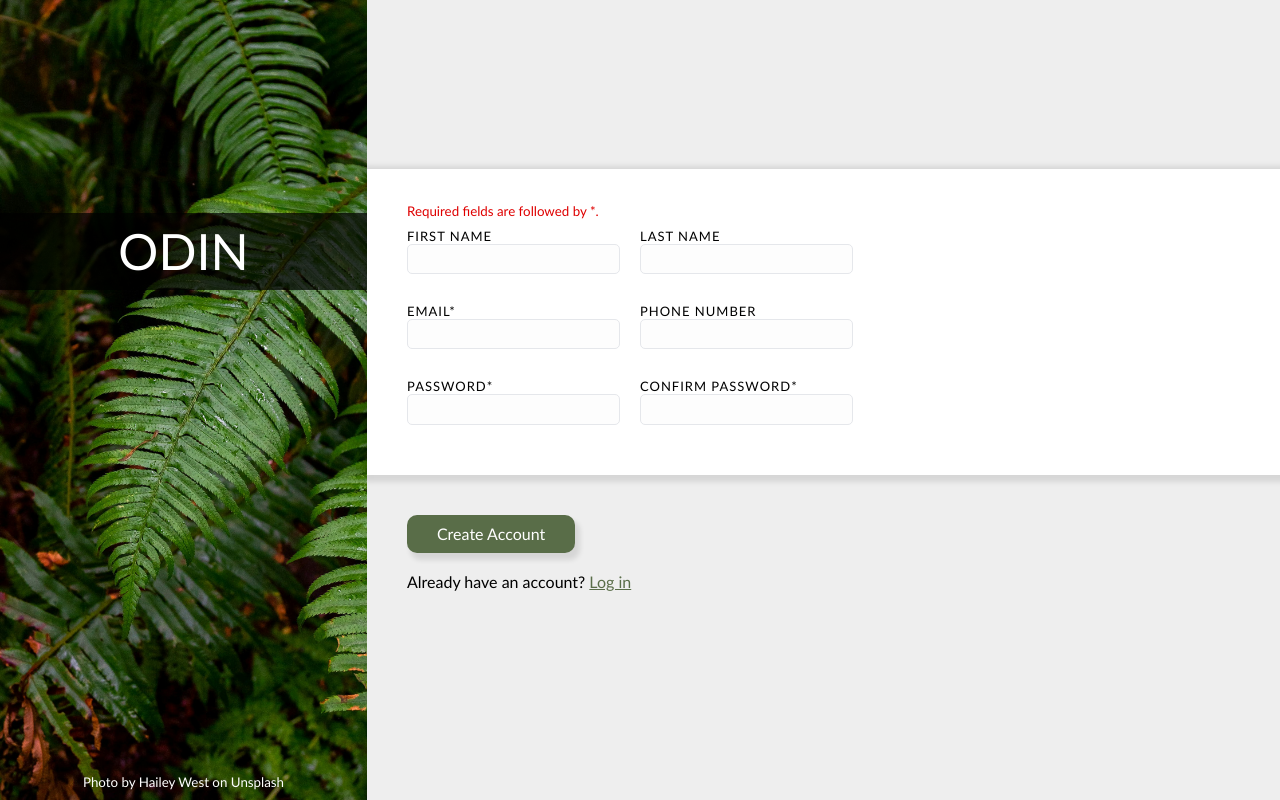
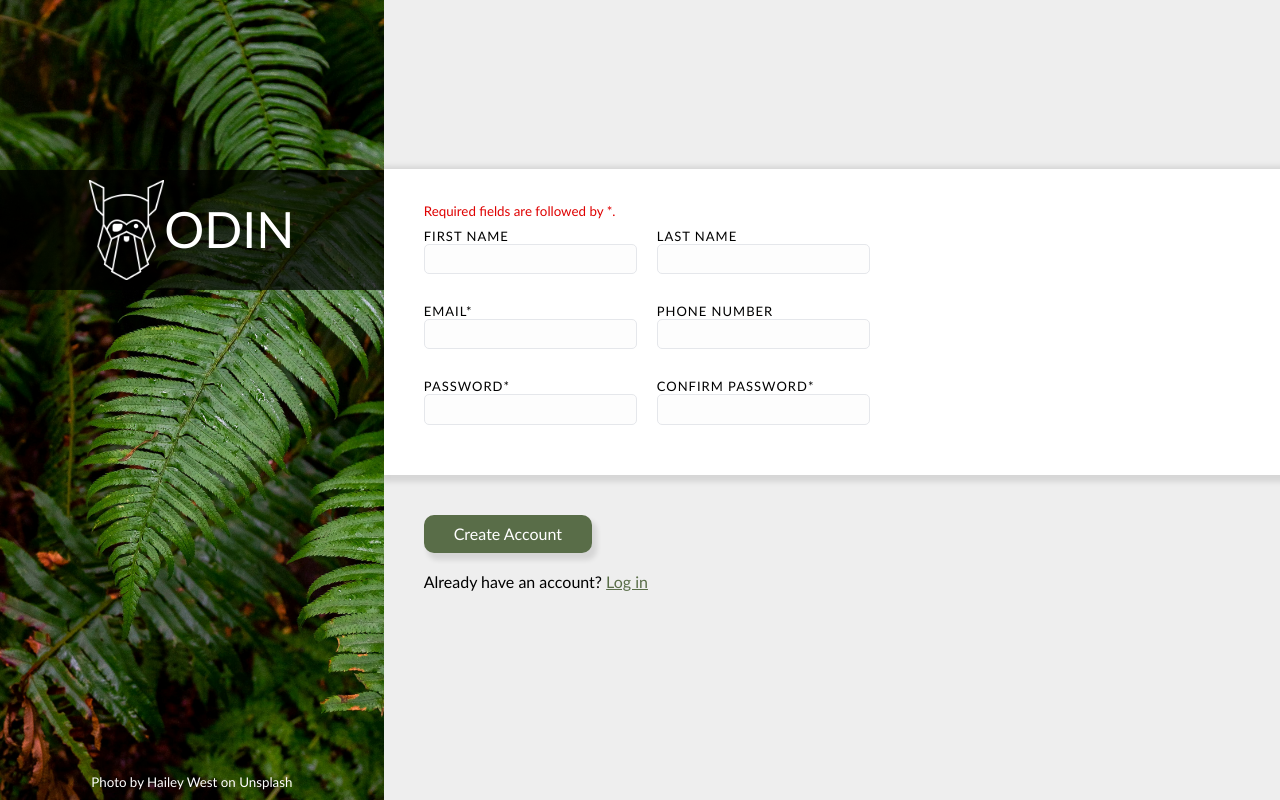
Before and after one commit to ap-6/odin-sign-up-form, a website: page index.html in a window 1280 px wide. Drawn offline with Linux system fonts and the light colour scheme.

Commit message:
Add logo into banner

```diff
--- a/css/style.css
+++ b/css/style.css
@@ -47,13 +47,6 @@ label {
     height: auto;
 }
 
-#block-upper {
-
-}
-
-#block-form {
-
-}
 
 .input-field {
     display: flex;
@@ -141,7 +134,21 @@ input:focus {
     font-size: 50px;
     text-align: center;
     padding: 10px;
+    height: 100px;
+    display: flex;
+    flex-direction: row;
+    justify-content: center;
+    align-items: center;
 }
+
+.logo{
+    max-height: 100%;
+    max-width: 100%;
+    height: auto;
+    width: auto;
+    margin: 0px;
+}
+
 
 .credit {
     color: white;
--- a/index.html
+++ b/index.html
@@ -11,7 +11,8 @@
 <body>
     <div id="master-container">
         <div id="left-half">
-            <div class="banner">ODIN</div>
+
+            <div class="banner"><img class="logo" src="./css/odin-lined.png" alt="Odin logo">ODIN</div>
             <div class="error credit">Photo by Hailey West on Unsplash</div>
         </div>
         <div id="right-half">
```
